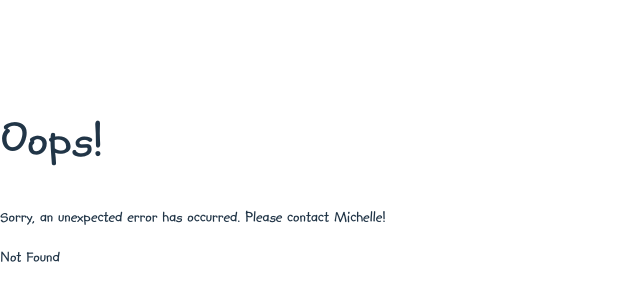
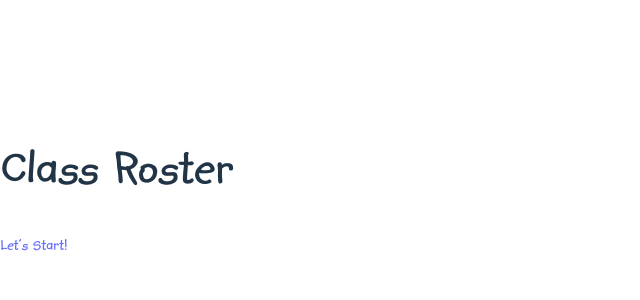
Before and after one commit to michelleykim/FindYourMMDD, a React (Vite) app in the folder client/: page /roster in a window 1280 px wide. Before the commit this address had no page. Shown: the part 216-516 px from the top of the page, without its empty margins (0-640 px from the left). Built offline with nearby package versions, Linux system fonts and the light colour scheme.

Commit message:
rename and set up json

```diff
--- /dev/null
+++ b/client/src/assets/roster.json
@@ -0,0 +1,5 @@
+{
+	"students": [
+		{ "name": "Michelle KIM", "photo": "/assets/MMDD/michelle k.jpg" }
+	]
+}
--- a/client/src/main.jsx
+++ b/client/src/main.jsx
@@ -5,7 +5,7 @@ import "./index.css";
 import Root from "./routes/root.jsx";
 import ErrorPage from "./components/error-page.jsx";
 import Game from "./routes/game.jsx";
-import Roaster from "./routes/roaster.jsx";
+import Roster from "./routes/roster.jsx";
 
 const router = createBrowserRouter([
 	{
@@ -18,8 +18,8 @@ const router = createBrowserRouter([
 		element: <Game />,
 	},
 	{
-		path: "/roaster",
-		element: <Roaster />,
+		path: "/roster",
+		element: <Roster />,
 	},
 ]);
 
--- a/client/src/routes/game.jsx
+++ b/client/src/routes/game.jsx
@@ -16,7 +16,7 @@ export default function Game() {
 				<h1>Find Your MMDD!</h1>
 			</div>
 
-			<Link to={`/roaster`}>Class Roaster</Link>
+			<Link to={`/roster`}>Class Roster</Link>
 		</>
 	);
 }
--- a/client/src/routes/root.jsx
+++ b/client/src/routes/root.jsx
@@ -9,7 +9,7 @@ export default function Root() {
 			</div>
 			<Link to={`/game`}>Let&apos;s Start!</Link>
 			<br></br>
-			<Link to={`/roaster`}>Class Roaster</Link>
+			<Link to={`/roster`}>Class Roster</Link>
 		</>
 	);
 }
--- a/client/src/routes/roaster.jsx
+++ b/client/src/routes/roster.jsx
@@ -1,6 +1,6 @@
 import { Form, Link } from "react-router-dom";
 
-export default function Roaster() {
+export default function Roster() {
 	const contact = {
 		first: "Your",
 		last: "Name",
@@ -13,7 +13,7 @@ export default function Roaster() {
 	return (
 		<>
 			<div id="sidebar">
-				<h1>Class Roaster</h1>
+				<h1>Class Roster</h1>
 			</div>
 
 			<Link to={`/game`}>Let&apos;s Start!</Link>
```
